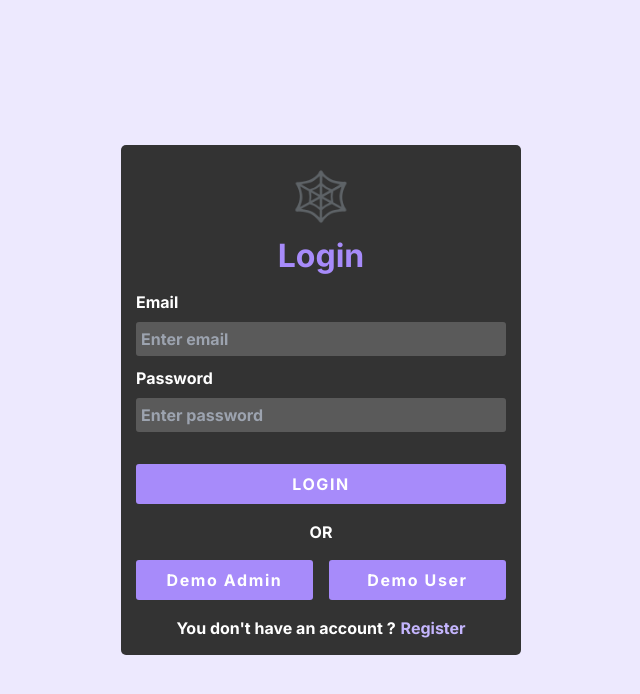
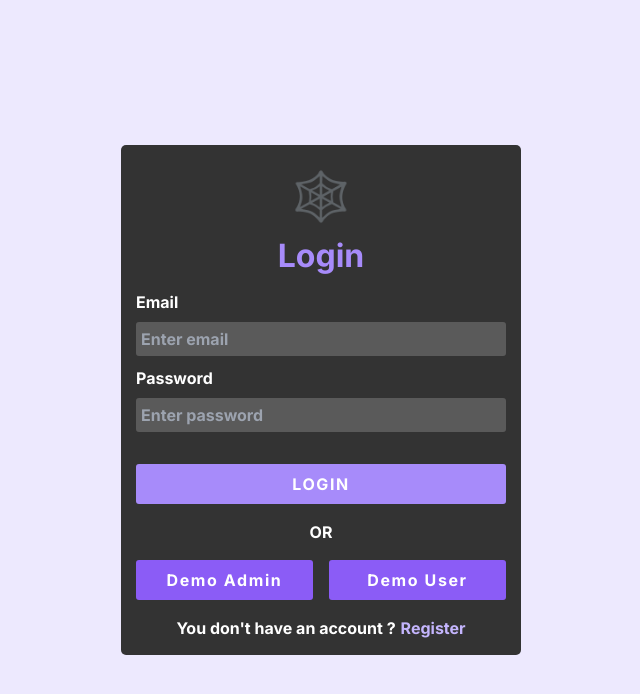
Before and after one commit to branimir1111/social-app, a React (Vite) app in the folder frontend/: page /login in a window 1280 px wide. Shown: the top 694 px of the page, without its empty margins (319-959 px from the left). Built offline with nearby package versions, Linux system fonts and the light colour scheme; some icons are missing.

Commit message:
fix color login page

```diff
--- a/frontend/src/pages/LoginPage.jsx
+++ b/frontend/src/pages/LoginPage.jsx
@@ -61,13 +61,13 @@ const LoginPage = () => {
             <div className="flex  gap-4 max-md:flex-col">
               <button
                 type="submit"
-                className="cursor-pointer w-full rounded-[3px] px-[3px] py-2 bg-violet-400 hover:bg-violet-500 transition-all duration-300 capitalize tracking-widest"
+                className="cursor-pointer w-full rounded-[3px] px-[3px] py-2 bg-violet-500 hover:bg-violet-400 transition-all duration-300 capitalize tracking-widest"
               >
                 Demo Admin
               </button>
               <button
                 type="submit"
-                className="cursor-pointer w-full rounded-[3px] px-[3px] py-2 bg-violet-400 hover:bg-violet-500 transition-all duration-300 capitalize tracking-widest"
+                className="cursor-pointer w-full rounded-[3px] px-[3px] py-2 bg-violet-500 hover:bg-violet-400 transition-all duration-300 capitalize tracking-widest"
               >
                 Demo User
               </button>
```
